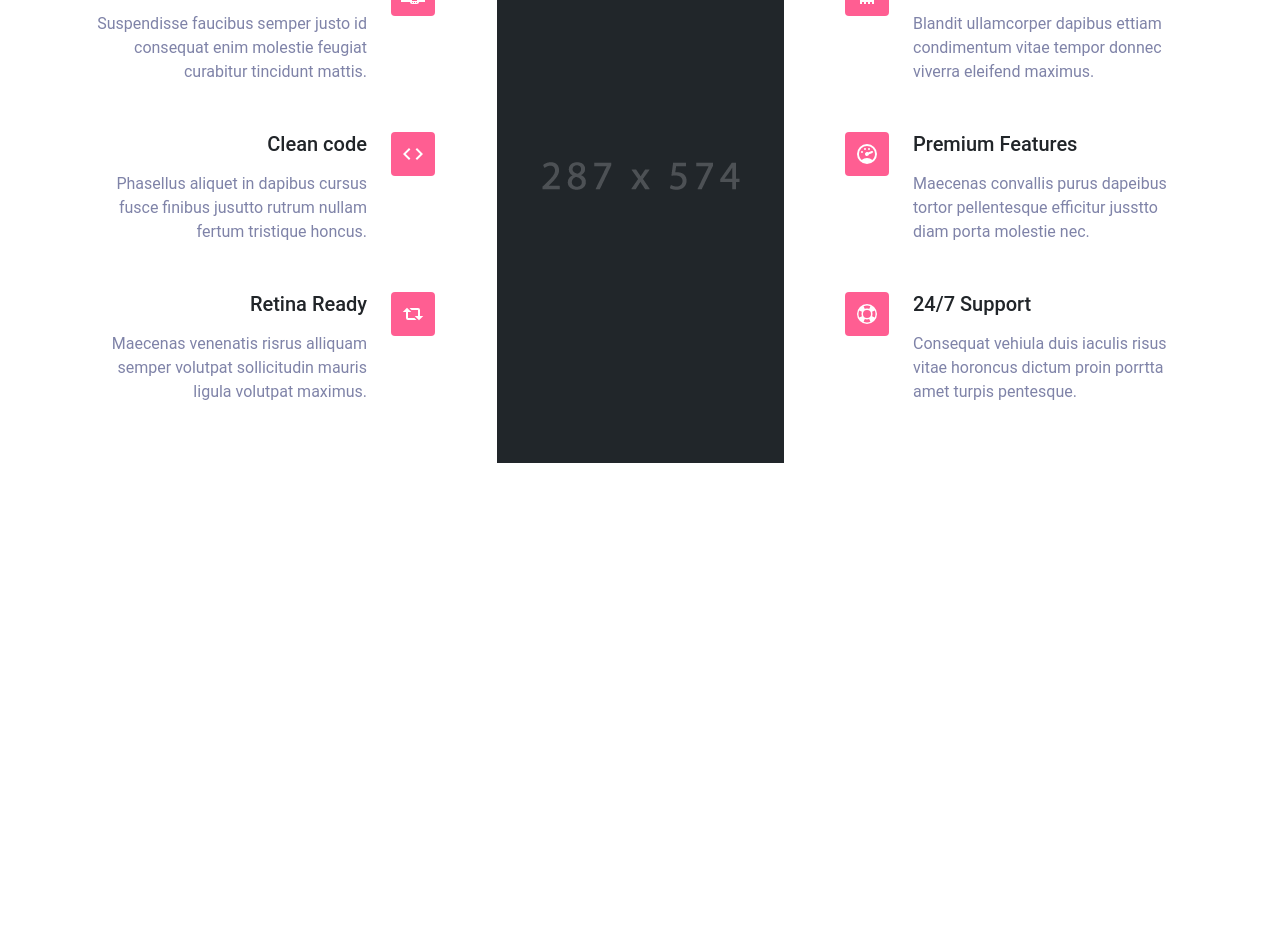
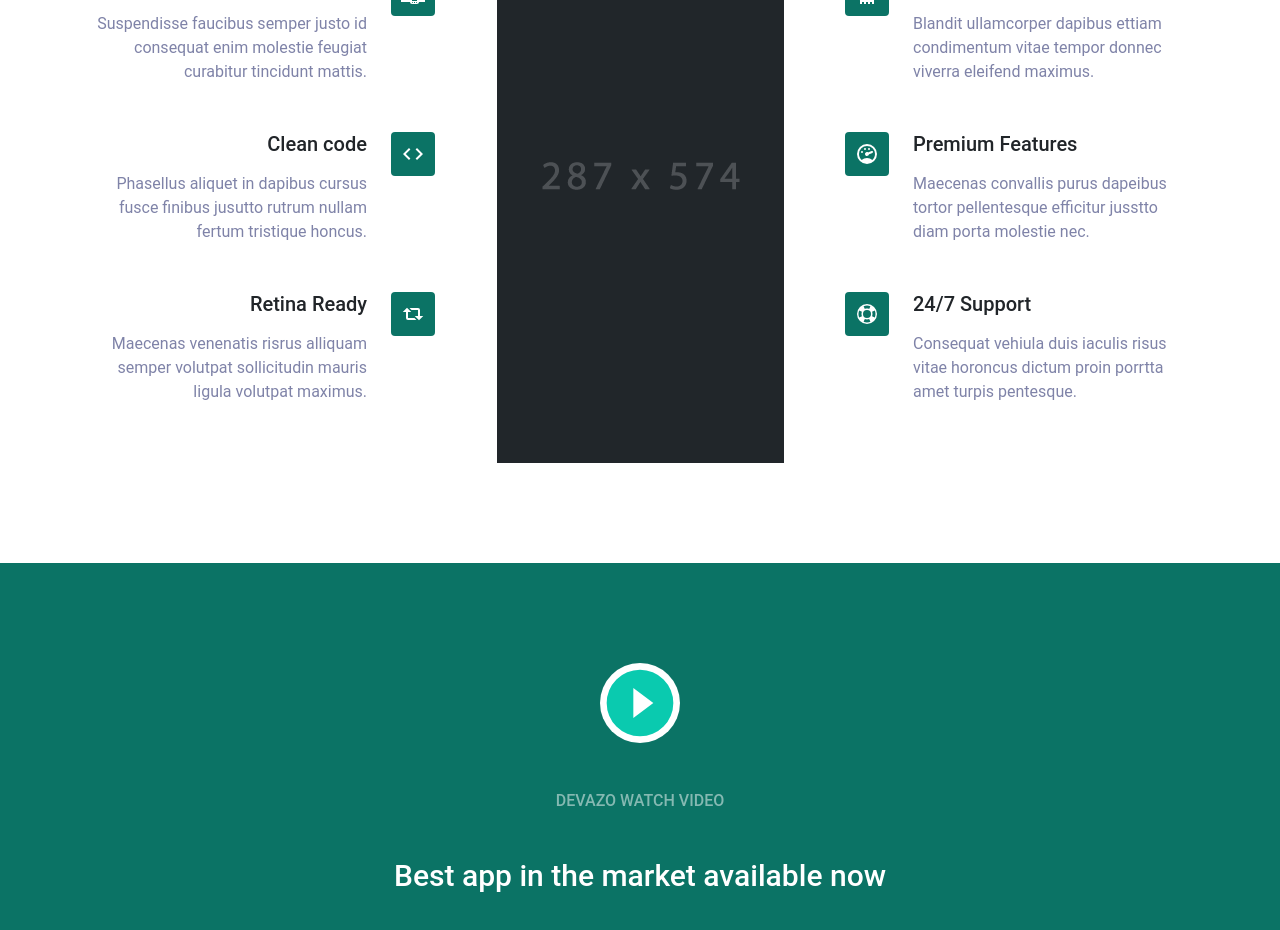
Before and after one commit to GustavoCaspirro/four-your-life, an Angular app: page / in a window 1280 px wide. Shown: the part 1960-2890 px from the top of the page. Before the commit the page ends 2523 px from the top, so only its background shows below. Built offline with nearby package versions, Linux system fonts and the light colour scheme.

Commit message:
adicionando sessão video

```diff
--- a/src/app/app.component.html
+++ b/src/app/app.component.html
@@ -2,4 +2,5 @@
 <fyl-home></fyl-home>
 <fyl-about></fyl-about>
 <fyl-features></fyl-features>
+<fyl-video></fyl-video>
 <router-outlet></router-outlet>
--- a/src/app/app.module.ts
+++ b/src/app/app.module.ts
@@ -10,6 +10,7 @@ import { BrowserAnimationsModule } from '@angular/platform-browser/animations';
 import { HomeComponent } from './home/home.component';
 import { AboutComponent } from './about/about.component';
 import { FeaturesComponent } from './features/features.component';
+import { VideoComponent } from './video/video.component';
 
 @NgModule({
   declarations: [
@@ -17,7 +18,8 @@ import { FeaturesComponent } from './features/features.component';
     HeaderComponent,
     HomeComponent,
     AboutComponent,
-    FeaturesComponent
+    FeaturesComponent,
+    VideoComponent
   ],
   imports: [
     BrowserModule,
--- a/src/app/features/features.component.scss
+++ b/src/app/features/features.component.scss
@@ -11,7 +11,7 @@
 }
 
 .features-icon {
-    background-color: $pink;
+    background-color: $dark-green;
     border-radius: 4px;
     height: 44px;
     line-height: 44px;
@@ -24,6 +24,6 @@
 }
 
 
-.features-content-3{
+.features-content-3 {
     overflow: hidden;
 }
--- /dev/null
+++ b/src/app/video/video.component.html
@@ -0,0 +1,21 @@
+<!-- START VIDEO -->
+<section class="section video">
+    <div class="container">
+        <div class="row">
+            <div class="col-lg-12">
+                <div class="text-center">
+                    <div class="watch-video">
+                        <a href="https://vimeo.com/148943792" target="_blank" class="video-play-icon-trigger text-white">
+                            <svg class="icon-play" viewBox="0 0 24 24">
+                                <path fill="currentColor" d="M10,16.5V7.5L16,12M12,2A10,10 0 0,0 2,12A10,10 0 0,0 12,22A10,10 0 0,0 22,12A10,10 0 0,0 12,2Z" />
+                            </svg>
+                        </a>
+                    </div>
+                    <h5 class="text-uppercase text-white-50 f-16 mt-5">Devazo Watch Video</h5>
+                    <h3 class="video--title mt-5 mb-0">Best app in the market available now</h3>
+                </div>
+            </div>
+        </div>
+    </div>
+</section>
+<!-- END VIDEO -->
--- /dev/null
+++ b/src/app/video/video.component.scss
@@ -0,0 +1,29 @@
+@import '../../assets/styles/variables';
+@import '../../assets/styles/components';
+@import '../../assets/styles/helpers';
+
+//
+// Video
+//
+
+
+.video {
+    background-color: $dark-green;
+
+    .icon-play {
+        background-color: $white;
+        border-radius: 50%;
+        color: $green;
+        display: inline-block;
+        font-size: 40px;
+        height: 80px;
+        line-height: 80px;
+        text-align: center;
+        width: 80px;
+    }
+
+    &--title {
+        color: $white;
+        font-size: 30px;
+    }
+}
--- /dev/null
+++ b/src/app/video/video.component.ts
@@ -0,0 +1,15 @@
+import { Component, OnInit } from '@angular/core';
+
+@Component({
+  selector: 'fyl-video',
+  templateUrl: './video.component.html',
+  styleUrls: ['./video.component.scss']
+})
+export class VideoComponent implements OnInit {
+
+  constructor() { }
+
+  ngOnInit(): void {
+  }
+
+}
--- a/src/assets/styles/variables.scss
+++ b/src/assets/styles/variables.scss
@@ -18,6 +18,8 @@ $orange:                    #fd6800;
 $dark:                      #282828;
 $muted:                     #7f83a8;
 $light:                     #fafaff;
+$green:                     #0acaaf;
+$dark-green:                #0b7365;
 
 // Body Background
 $body-bg:                   #f5f5f5;
```
Also changed, not shown: 1 other file (tests, documents, lock files or other folders).
